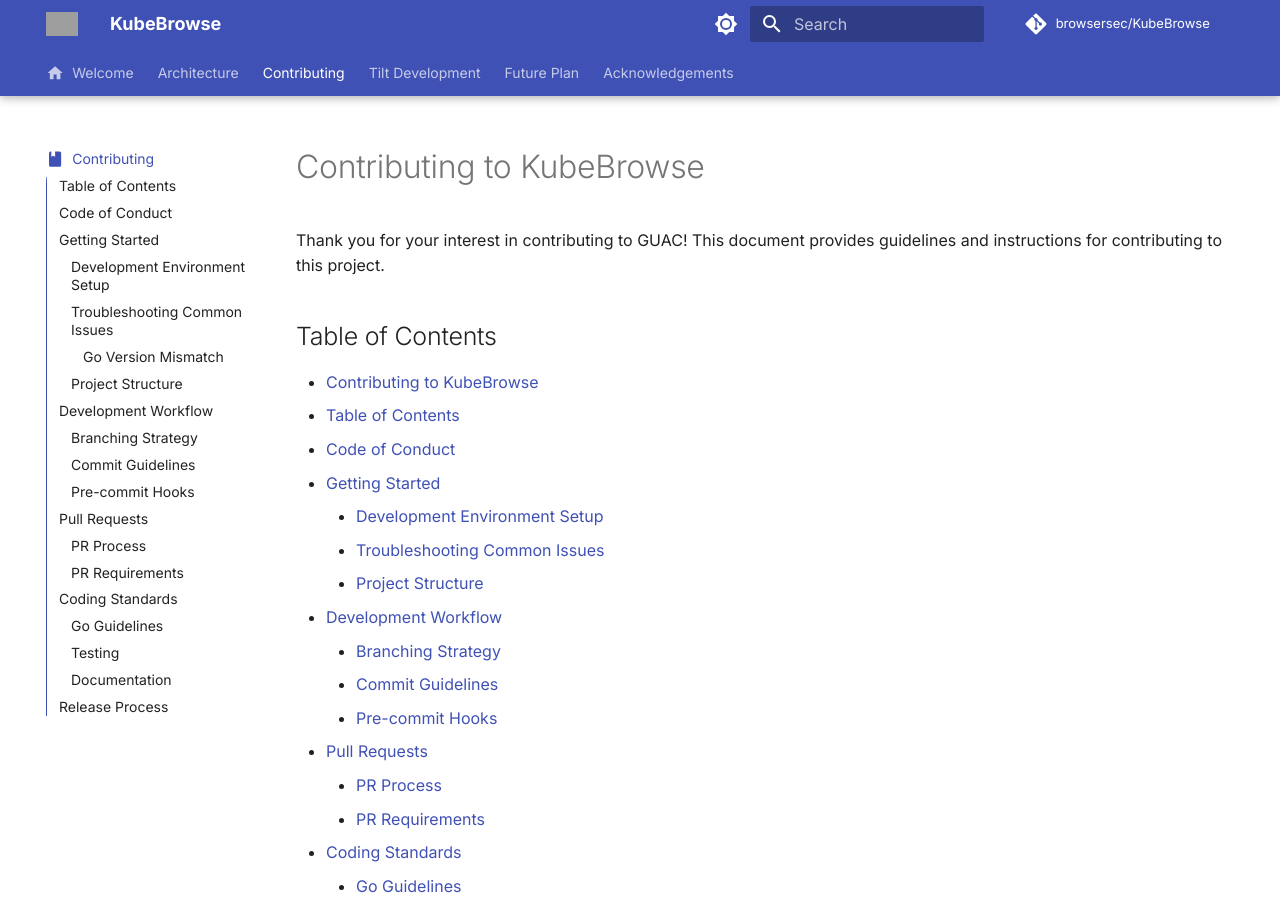
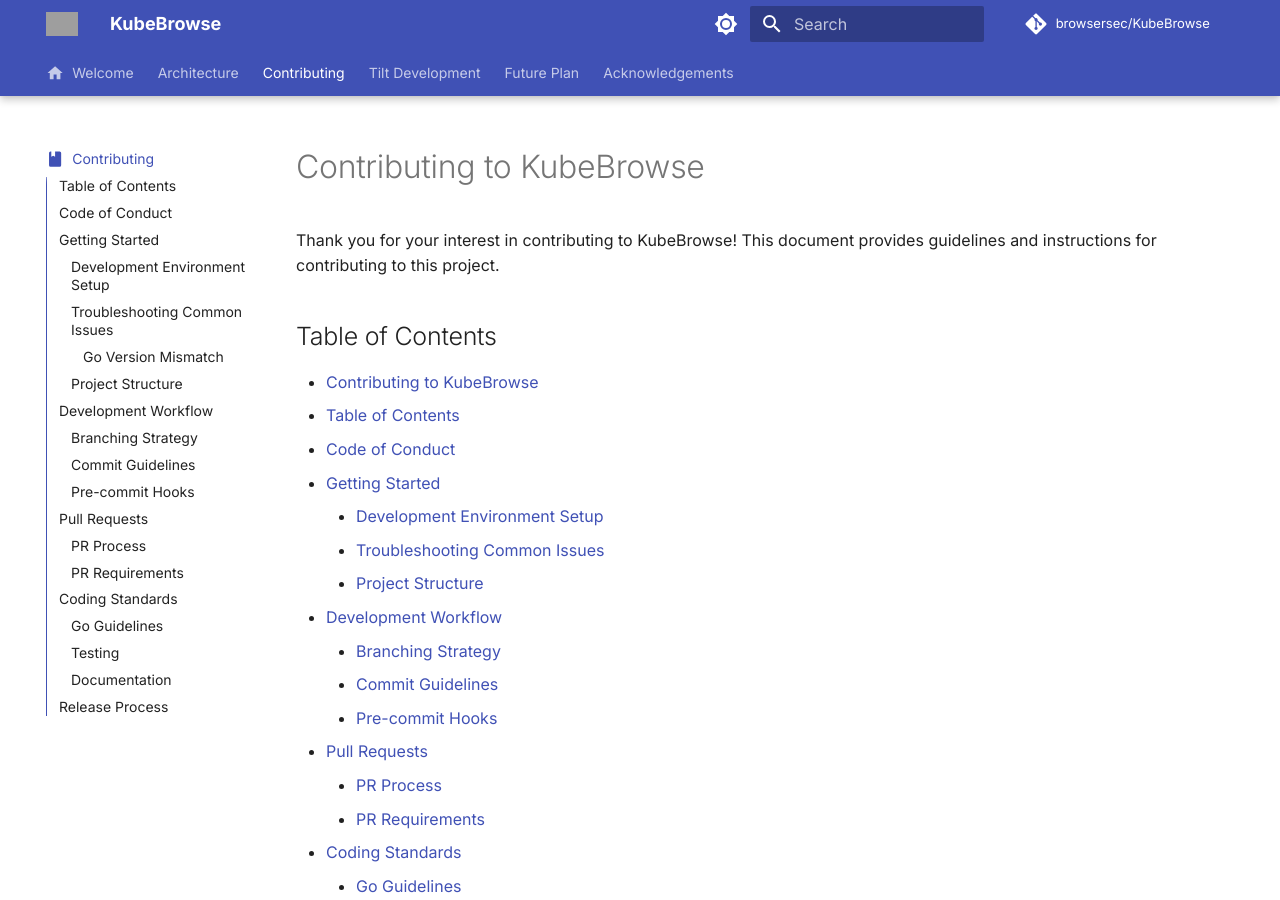
Before and after one commit to browsersec/KubeBrowse, an MkDocs documentation site: the page built from docs/CONTRIBUTING.md, in a window 1280 px wide and 900 px high. Built offline with MkDocs 1.6.1 and Material for MkDocs 9.7.7, drawn with Linux system fonts in a browser that asks for light colours; comment, search, counter and statistics services are not loaded; some of the changed text lies outside the part shown; grey boxes are pictures that could not be loaded.

```diff
--- a/docs/CONTRIBUTING.md
+++ b/docs/CONTRIBUTING.md
@@ -6,7 +6,7 @@ order: 800
 
 # Contributing to KubeBrowse
 
-Thank you for your interest in contributing to GUAC! This document provides guidelines and instructions for contributing to this project.
+Thank you for your interest in contributing to KubeBrowse! This document provides guidelines and instructions for contributing to this project.
 
 ## Table of Contents
 
@@ -251,5 +251,4 @@ If Lefthook is not found, you'll be prompted to install it. Lefthook hooks are a
 5. Tag the release with the version number
 6. Update documentation with release notes
 
-Thank you for contributing to GUAC!
-*
+Thank you for contributing to KubeBrowse!
```
Also changed, not shown: CODE_OF_CONDUCT.md (+1 -1 lines), CONTRIBUTING.md (added, +20 -0 lines), SECURITY.md (added, +28 -0 lines).
